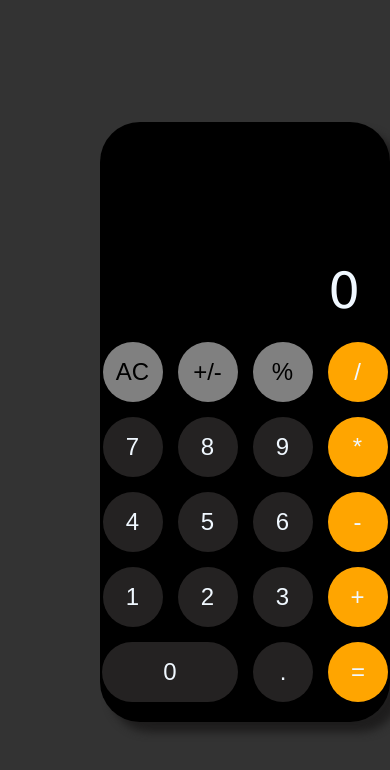
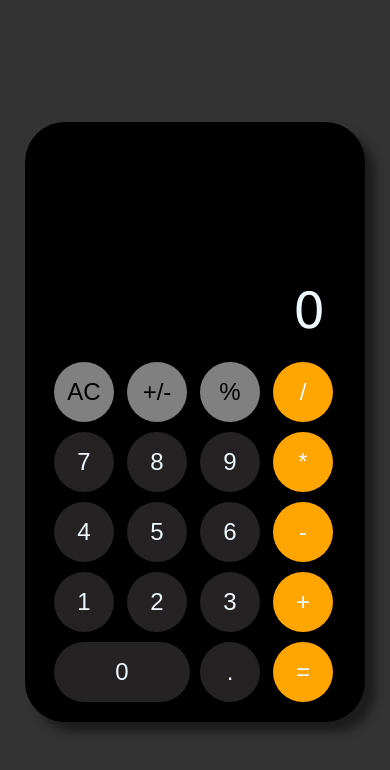
Before and after one commit to annisssimo/calculator-js, a website built with webpack: page src/html/index.html in a window 390 px wide. Built offline with nearby package versions, Linux system fonts and the light colour scheme.

Commit message:
feat: refactor styles

```diff
--- a/src/css/styles.css
+++ b/src/css/styles.css
@@ -3,8 +3,19 @@
   padding: 0;
 }
 
+:root {
+  --dark-gray: #333;
+  --gray: #808080;
+  --light-gray: #bec2c6;
+  --gray-button: #242222;
+  --black: #000;
+  --orange: #ffa500;
+  --black-shadow: #1e1d1d;
+  --white: #f0f8ff;
+}
+
 body {
-  background-color: #333;
+  background-color: var(--dark-gray);
   font-family: 'Lucida Sans', 'Lucida Sans Regular', 'Lucida Grande', 'Lucida Sans Unicode', Geneva,
     Verdana, sans-serif;
   text-align: center;
@@ -16,26 +27,31 @@ body {
 }
 
 h1 {
-  color: rgb(190, 194, 198);
+  color: var(--light-gray);
   font-size: 70px;
 }
 
 .warning {
-  color: orange;
+  color: var(--orange);
   height: 100px;
   overflow: auto;
 }
 
 .box {
-  background-color: black;
+  background-color: var(--black);
   width: 340px;
   height: 600px;
   border-radius: 40px;
-  box-shadow: 10px 10px 8px rgb(30, 29, 29);
+  box-shadow: 10px 10px 8px var(--black-shadow);
+  display: flex;
+  flex-direction: column;
+  align-items: center;
+  justify-content: center;
 }
 
 .screen {
   height: 200px;
+  width: 260px;
   padding: 20px 30px 0px 30px;
 }
 
@@ -49,30 +65,22 @@ h1 {
   align-items: flex-end;
   justify-content: flex-end;
   height: 120px;
-  color: rgb(210, 214, 216);
+  color: var(--light-gray);
   word-wrap: break-word;
   max-height: 120px;
 }
 
 .res {
-  color: aliceblue;
+  color: var(--white);
   font-size: 50px;
   overflow-x: auto;
-}
-
-.buttons {
-  display: flex;
-  flex-wrap: wrap;
-  justify-content: center;
-  align-items: center;
-  gap: 15px;
 }
 
 button {
   border: none;
   font-weight: 500;
   font-size: 24px;
-  color: aliceblue;
+  color: var(--white);
 }
 
 button:hover {
@@ -92,16 +100,31 @@ button:hover {
 }
 
 .gray {
-  background-color: gray;
-  color: black;
+  background-color: var(--gray);
+  color: var(--black);
 }
 
 .orange {
-  background-color: orange;
+  background-color: var(--orange);
 }
 
 .dark-gray {
-  background-color: rgb(36, 34, 34);
+  background-color: var(--gray-button);
+}
+
+.buttons {
+  display: grid;
+  grid-template-columns: repeat(4, 1fr);
+  grid-gap: 10px;
+}
+
+button {
+  width: 100%;
+  height: 60px;
+}
+
+.ellipse {
+  grid-column: span 2;
 }
 
 @media screen and (max-width: 800px) {
@@ -111,4 +134,9 @@ button:hover {
   .warning {
     display: none;
   }
+
+  body {
+    display: flex;
+    gap: 0px;
+  }
 }
```
